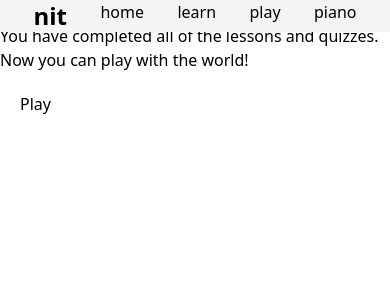
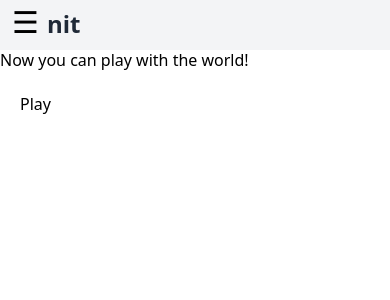
Before and after one commit to devon-campbell/nit, a React (Create React App) app in the folder frontend/: page /grad in a window 390 px wide. Shown: the top 300 px of the page. Built offline with nearby package versions, Linux system fonts and the light colour scheme.

Commit message:
Navbar mods: hamburger menu; reactive menu item buttons

```diff
--- /dev/null
+++ b/frontend/src/components/buttons/LearnAndPlay.jsx
@@ -0,0 +1,22 @@
+import React from 'react';
+import { Link } from 'react-router-dom';
+import learnImg from '../../assets/sponge-learn.jpeg';
+import playImg from '../../assets/sponge-play.jpeg';
+
+const LearnAndPlayButtons = () => {
+
+  return (
+    <div className="flex justify-center space-x-4">
+      <Link to="/learn" className="block w-64 h-64 border-4 border-gray-100 shadow-md hover:shadow-lg transition-shadow cursor-pointer">
+        <img src={learnImg} alt="Learn" className="w-full h-3/4 object-cover" />
+        <p className="bg-gray-100 text-center text-xl font-bold py-2 h-1/4 hover:bg-gray-300 transition-colors cursor-pointer">learn sheet music!</p>
+      </Link>
+      <Link to="/play" className="block w-64 h-64 border-4 border-gray-100 shadow-md hover:shadow-lg transition-shadow cursor-pointer">
+        <img src={playImg} alt="Play" className="w-full h-3/4 object-cover" />
+        <p className="bg-gray-100 text-center text-xl font-bold py-2 h-1/4 hover:bg-gray-300 hover:border-gray-300 transition-colors cursor-pointer">play sheet music!</p>
+      </Link>
+    </div>
+  );
+}
+
+export default LearnAndPlayButtons;
--- a/frontend/src/components/navbar.jsx
+++ b/frontend/src/components/navbar.jsx
@@ -1,24 +1,32 @@
-import React from 'react';
+import React, { useState } from 'react';
 import { Link } from 'react-router-dom';
 
 const Navbar = () => {
+  const [isOpen, setIsOpen] = useState(false);
+
+  const toggleMenu = () => {
+    setIsOpen(!isOpen);
+  };
+
   return (
-    <nav className="fixed top-0 w-full bg-gray-100">
-      <ul className="list-none m-0 p-0 overflow-hidden flex justify-evenly">
-        <div className="font-bold text-2xl my-auto">
+    <nav className="fixed top-0 w-full bg-gray-100" style={{ height: isOpen ? 'auto' : '50px' }}>
+      <div className="flex justify-between items-center p-1">
+        <button onClick={toggleMenu} className="text-3xl cursor-pointer pb-1 ml-2">
+          ☰
+        </button>
+        <Link to="/" className="text-2xl font-bold text-gray-800 font-sans flex-grow ml-2">
           nit
-        </div>
-        <li className="inline">
-          <Link to="/" className="no-underline">home</Link>
+        </Link>
+      </div>
+      <ul className={`${isOpen ? 'flex' : 'hidden'} flex-col items-start pl-4 w-full mt-2`}>
+        <li>
+          <Link to="/learn" className="no-underline text-gray-500 hover:text-gray-800 py-2 block">learn</Link>
         </li>
-        <li className="inline">
-          <Link to="/learn" className="no-underline">learn</Link>
+        <li>
+          <Link to="/play" className="no-underline text-gray-500 hover:text-gray-800 py-2 block">play</Link>
         </li>
-        <li className="inline">
-          <Link to="/play" className="no-underline text-black">play</Link>
-        </li>
-        <li className="inline">
-          <Link to="/piano" className="no-underline text-black">piano</Link>
+        <li>
+          <Link to="/piano" className="no-underline text-gray-500 hover:text-gray-800 py-2 block">piano</Link>
         </li>
       </ul>
     </nav>
```
Also changed, not shown: frontend/src/assets/sponge-learn.jpeg (added), frontend/src/assets/sponge-play.jpeg (added).
